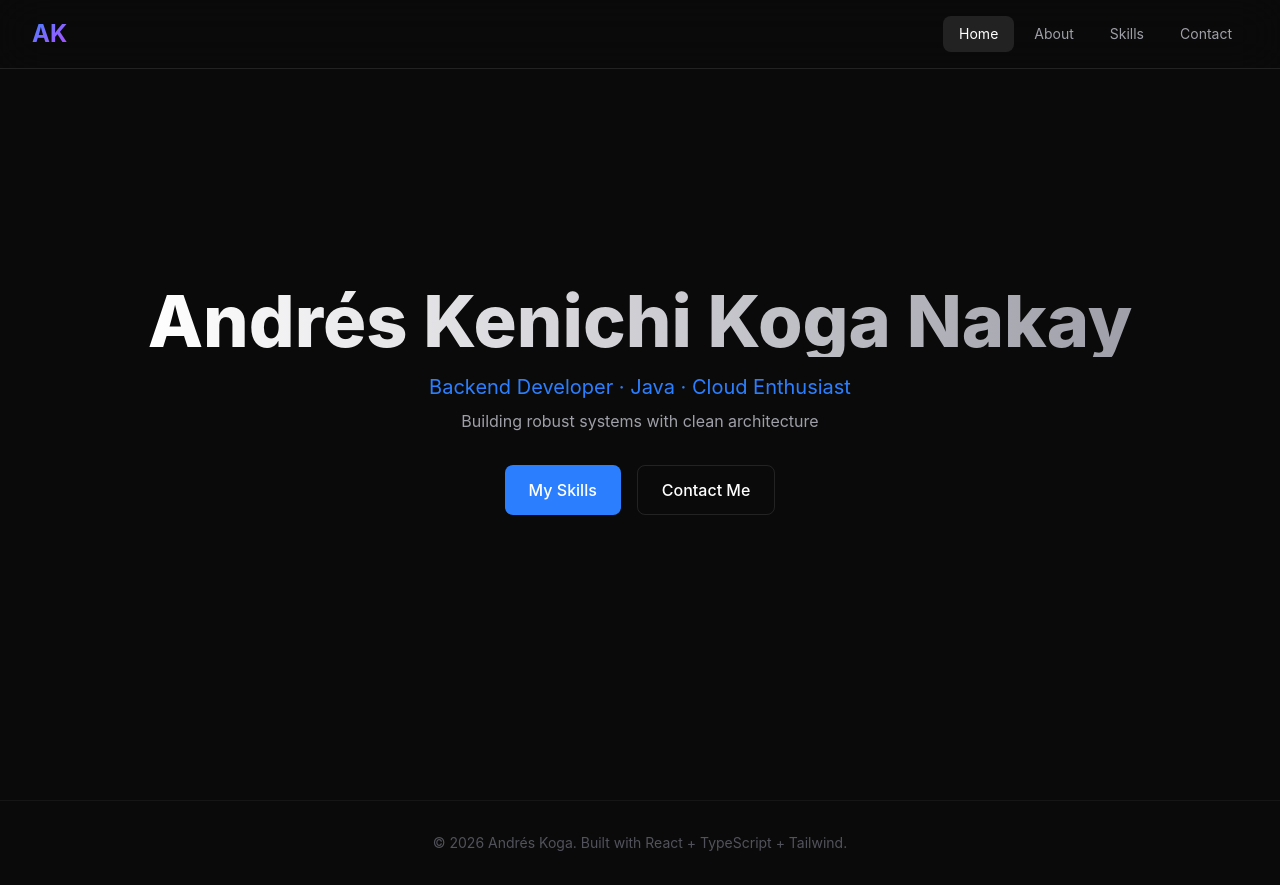
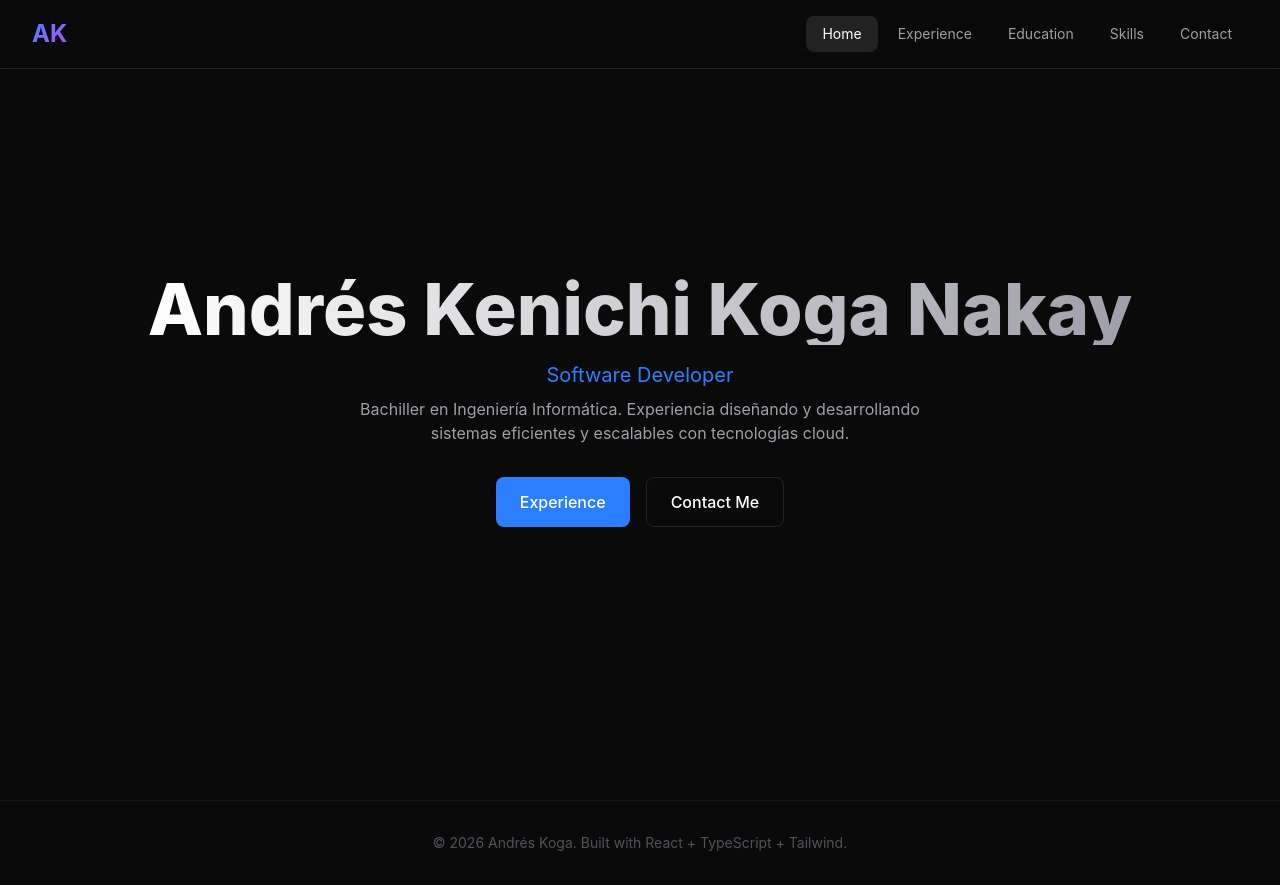
Before and after one commit to KKogaa/portfolio, a React app: page / in a window 1280 px wide. Built offline with nearby package versions, Linux system fonts and the light colour scheme; the HTML template or start-up script is replaced by a standard one.

Commit message:
Add experience, education, and certifications from CV

```diff
--- a/src/App.tsx
+++ b/src/App.tsx
@@ -1,17 +1,62 @@
 import { useState } from 'react'
 
-type Section = 'home' | 'about' | 'skills' | 'contact'
+type Section = 'home' | 'experience' | 'education' | 'skills' | 'contact'
 
 const skills: { category: string; items: string[] }[] = [
-  { category: 'Backend', items: ['Java', 'Spring Boot', 'REST APIs', 'Microservices'] },
-  { category: 'Cloud & Infra', items: ['Azure', 'Docker', 'DAPR', 'Kubernetes'] },
-  { category: 'Databases', items: ['PostgreSQL', 'Redis', 'SQL Server'] },
-  { category: 'Tools', items: ['Git', 'Jira', 'CI/CD'] },
-  { category: 'Messaging', items: ['Azure Queue', 'Event-Driven Architecture'] },
-  { category: 'Practices', items: ['Clean Architecture', 'TDD', 'Agile'] },
+  { category: 'Backend', items: ['Java', 'Spring Boot', 'Go', 'Flask', 'Fastify', 'Echo', 'Struts'] },
+  { category: 'Frontend', items: ['JavaScript', 'React', 'TypeScript'] },
+  { category: 'Cloud & Infra', items: ['AWS', 'Azure', 'Docker', 'DAPR', 'Kubernetes'] },
+  { category: 'Databases', items: ['PostgreSQL', 'Oracle', 'SQL Server', 'Redis'] },
+  { category: 'DevOps', items: ['Jenkins', 'Bitbucket Pipelines', 'CI/CD', 'Nexus'] },
+  { category: 'Languages', items: ['Java', 'Go', 'Python', 'JavaScript'] },
 ]
 
-const navItems: Section[] = ['home', 'about', 'skills', 'contact']
+const experience: { company: string; period: string; role: string; bullets: string[] }[] = [
+  {
+    company: 'BITEL',
+    period: '08/2023 – Presente',
+    role: 'Desarrollador de Software',
+    bullets: [
+      'Diseño e implementación de sistemas para generación y envío de recibos a clientes de Bitel Fibra.',
+      'Implementación de servicios para reportar boletas y facturas a SUNAT.',
+      'Creación de servicio para promociones de suscripción de cobranza automática para líneas móviles.',
+      'Implementación de herramientas de verificación de facturación en múltiples ciclos.',
+      'Mantenimiento y nuevas funcionalidades para sistemas legacy.',
+      'APIs para generación de reportes de transacciones.',
+      'Pipelines de CI/CD con Jenkins.',
+    ],
+  },
+  {
+    company: 'Tiendada',
+    period: '04/2022 – 12/2022',
+    role: 'Desarrollador de Software',
+    bullets: [
+      'Módulo de configuración y cálculo de promociones.',
+      'Integración con pasarela de pagos Izipay.',
+      'Servicios de carga masiva de datos mediante Excel/CSV.',
+      'Dashboards y servicios de métricas basados en KPIs.',
+      'Generación de certificados SSL para dominios personalizables.',
+      'Pipelines de CI/CD en Bitbucket Pipeline.',
+    ],
+  },
+  {
+    company: 'Pontificia Universidad Católica del Perú',
+    period: '08/2021 – 12/2021',
+    role: 'Desarrollador de Software',
+    bullets: [
+      'Implementación de plataforma de soporte para estudiantes.',
+    ],
+  },
+]
+
+const certificates: string[] = [
+  'TOEFL: 103',
+  'FCE',
+  'AWS Cloud Practitioner',
+  '2do puesto Hackathon ScientOne',
+]
+
+const navItems: Section[] = ['home', 'experience', 'education', 'skills', 'contact']
 
 function App() {
   const [active, setActive] = useState<Section>('home')
@@ -47,14 +92,17 @@ function App() {
             <h1 className="text-5xl md:text-7xl font-extrabold mb-4 bg-gradient-to-r from-white to-zinc-400 bg-clip-text text-transparent">
               Andrés Kenichi Koga Nakay
             </h1>
-            <p className="text-xl text-blue-500 mb-2">Backend Developer · Java · Cloud Enthusiast</p>
-            <p className="text-zinc-400 mb-8">Building robust systems with clean architecture</p>
+            <p className="text-xl text-blue-500 mb-2">Software Developer</p>
+            <p className="text-zinc-400 mb-8 max-w-xl mx-auto">
+              Bachiller en Ingeniería Informática. Experiencia diseñando y desarrollando
+              sistemas eficientes y escalables con tecnologías cloud.
+            </p>
             <div className="flex gap-4 justify-center">
               <button
-                onClick={() => setActive('skills')}
+                onClick={() => setActive('experience')}
                 className="px-6 py-3 rounded-lg bg-blue-500 hover:bg-blue-600 transition font-medium"
               >
-                My Skills
+                Experience
               </button>
               <button
                 onClick={() => setActive('contact')}
@@ -67,21 +115,59 @@ function App() {
         </section>
       )}
 
-      {/* About */}
-      {active === 'about' && (
+      {/* Experience */}
+      {active === 'experience' && (
         <section className="min-h-screen max-w-3xl mx-auto px-4 pt-28 pb-8">
-          <h2 className="text-4xl font-bold mb-8 bg-gradient-to-br from-blue-500 to-purple-500 bg-clip-text text-transparent">
-            About Me
+          <h2 className="text-4xl font-bold mb-10 bg-gradient-to-br from-blue-500 to-purple-500 bg-clip-text text-transparent">
+            Experience
           </h2>
-          <div className="space-y-4 text-lg text-zinc-400">
-            <p>
-              Backend developer with experience building enterprise-grade applications
-              using Java, Spring Boot, and cloud infrastructure on Azure.
+          <div className="space-y-8">
+            {experience.map((job) => (
+              <div key={job.company} className="border-l-2 border-blue-500/30 pl-6">
+                <h3 className="text-xl font-semibold">{job.company}</h3>
+                <p className="text-sm text-blue-400">{job.role}</p>
+                <p className="text-sm text-zinc-500 mb-4">{job.period}</p>
+                <ul className="space-y-2">
+                  {job.bullets.map((b, i) => (
+                    <li key={i} className="text-zinc-400 text-sm flex gap-2">
+                      <span className="text-blue-500 mt-0.5 shrink-0">›</span>
+                      {b}
+                    </li>
+                  ))}
+                </ul>
+              </div>
+            ))}
+          </div>
+        </section>
+      )}
+
+      {/* Education */}
+      {active === 'education' && (
+        <section className="min-h-screen max-w-3xl mx-auto px-4 pt-28 pb-8">
+          <h2 className="text-4xl font-bold mb-10 bg-gradient-to-br from-blue-500 to-purple-500 bg-clip-text text-transparent">
+            Education & Certifications
+          </h2>
+
+          <div className="border-l-2 border-blue-500/30 pl-6 mb-10">
+            <h3 className="text-xl font-semibold">Pontificia Universidad Católica del Perú</h3>
+            <p className="text-sm text-blue-400">Bachiller en Ingeniería Informática</p>
+            <p className="text-sm text-zinc-500 mb-2">2016 – 2022</p>
+            <p className="text-zinc-400 text-sm">
+              Algoritmos, Estructuras de datos, Sistemas Operativos, Bases de datos,
+              Diseño de sistemas y Desarrollo de Software.
             </p>
-            <p>
-              Passionate about clean code, automation, and leveraging AI tools
-              to improve development workflows.
-            </p>
+          </div>
+
+          <h3 className="text-2xl font-semibold mb-4">Certifications & Awards</h3>
+          <div className="flex flex-wrap gap-3">
+            {certificates.map((c) => (
+              <span
+                key={c}
+                className="px-4 py-2 rounded-lg text-sm text-zinc-300 bg-white/5 border border-white/10"
+              >
+                {c}
+              </span>
+            ))}
           </div>
         </section>
       )}
```
